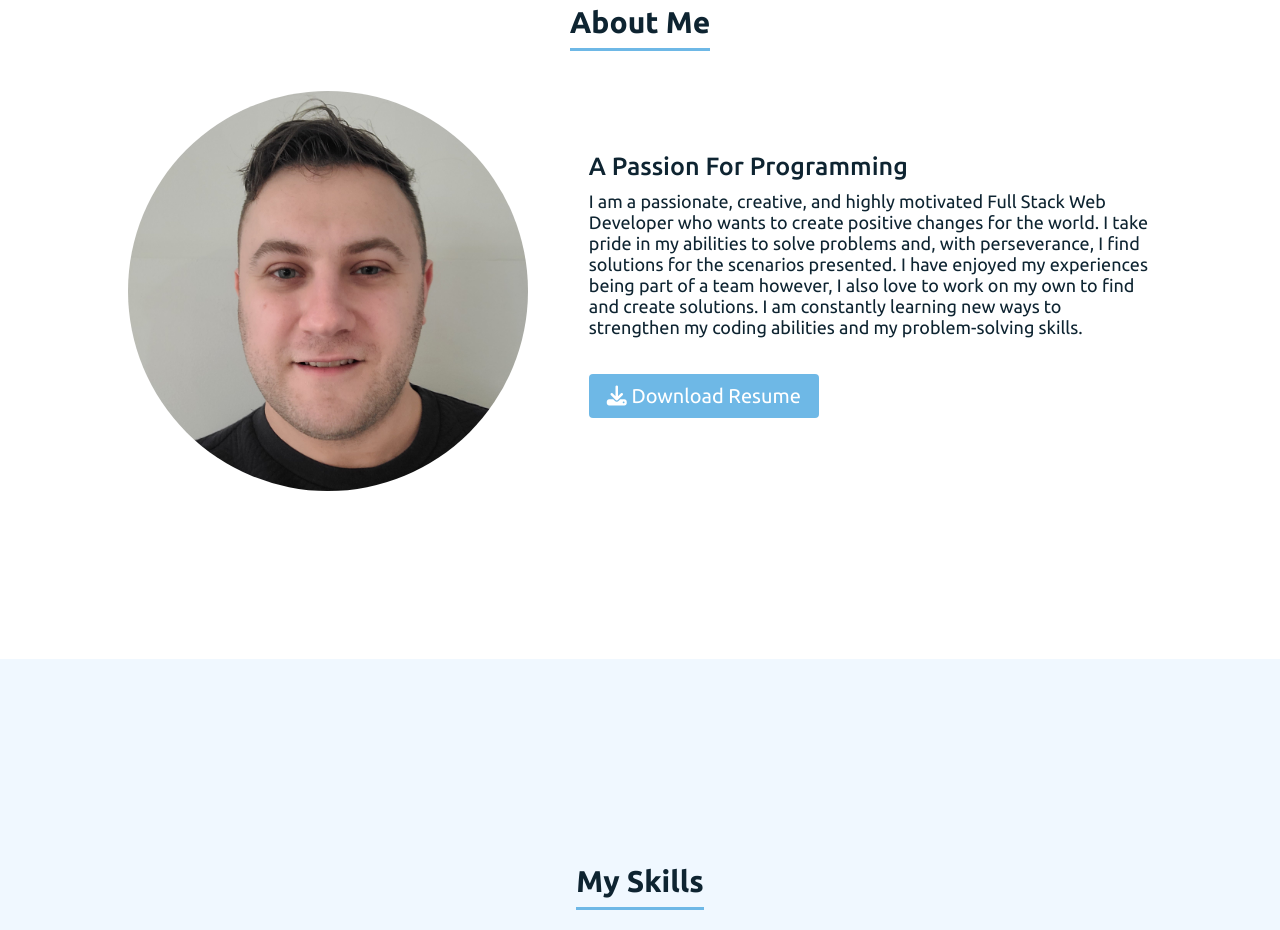
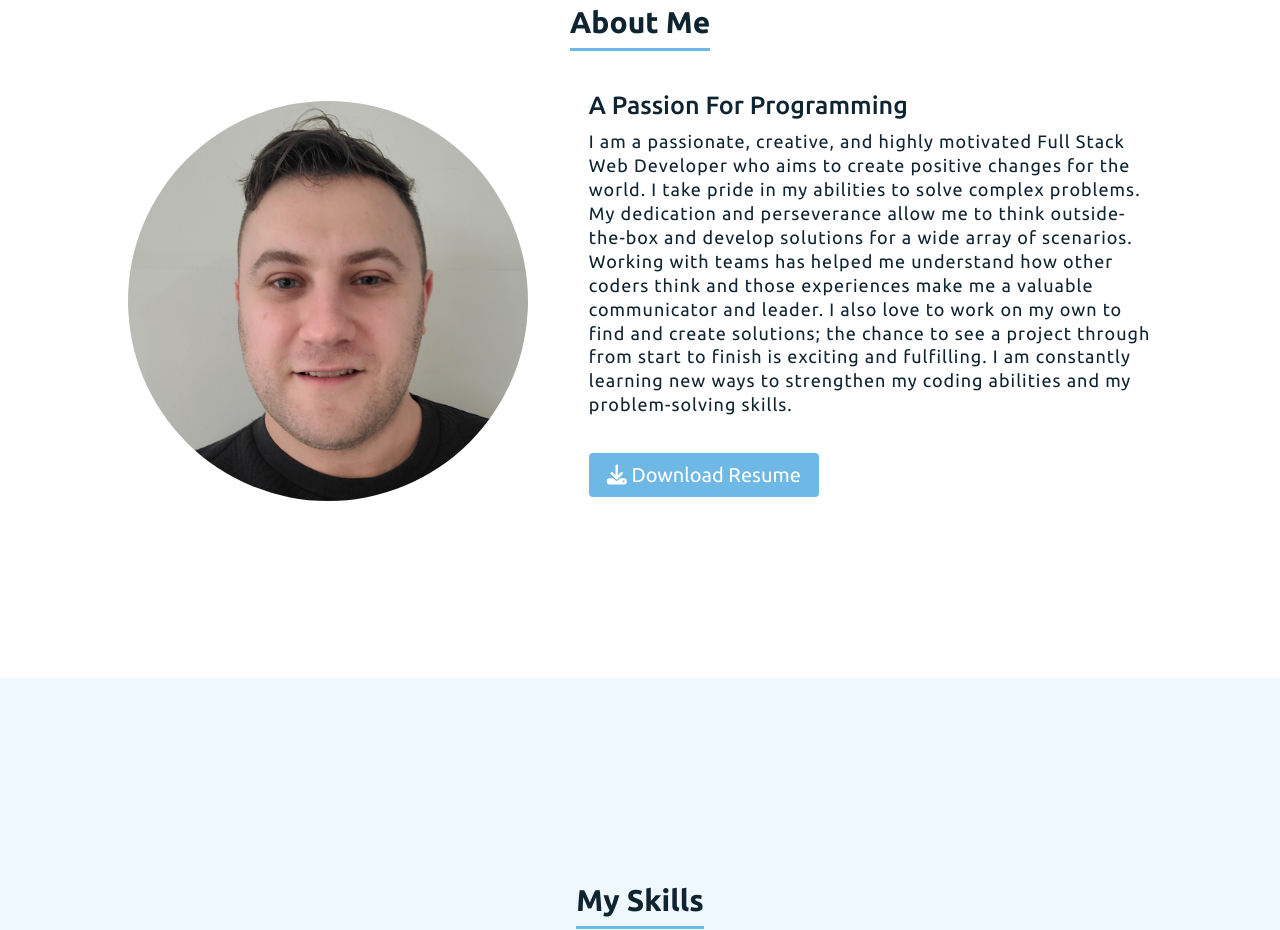
Before and after one commit to baruchoz/My-Portfolio, a plain HTML site: page index.html in a window 1280 px wide. Shown: the part 960-1890 px from the top of the page. Drawn offline with Linux system fonts and the light colour scheme; a script that the page names is missing.

Commit message:
updated about me section

```diff
--- a/index.html
+++ b/index.html
@@ -77,14 +77,14 @@
                 </div>
                 <div class="right">
                     <div class="topic">A Passion For Programming</div>
-                    <p>I am a passionate, creative, and highly motivated Full Stack Web Developer who wants to create
-                        positive changes for
-                        the world. I take pride in my abilities to solve problems and, with perseverance, I find solutions
-                        for
-                        the scenarios presented. I have enjoyed my experiences being part of a team however, I also
-                        love to work on my
-                        own to find and create solutions. I am constantly learning new ways to strengthen my coding
-                        abilities and my problem-solving skills.
+                    <p>I am a passionate, creative, and highly motivated Full Stack Web Developer who aims
+                         to create positive changes for the world. I take pride in my abilities to solve complex
+                         problems. My dedication and perseverance allow me to think outside-the-box and develop
+                         solutions for a wide array of scenarios. Working with teams has helped me understand
+                         how other coders think and those experiences make me a valuable communicator and leader.
+                         I also love to work on my own to find and create solutions; the chance to see a project
+                         through from start to finish is exciting and fulfilling. I am constantly learning new
+                         ways to strengthen my coding abilities and my problem-solving skills.
                     </p>
                     <div class="button">
                         <a href="src/images/BaruchRotbartResume.pdf" download="Baruch-Rotbart-Resume">
@@ -102,9 +102,6 @@
             <div class="title"><span>My Skills</span></div>
             <div class="skills-details">
                 <div class="text">
-                    <!--                    <div class="topic">Languages and Frameworks</div>-->
-                    <!--                    <p>Here are coding languages and frameworks I have experience with.-->
-                    <!--                    </p>-->
                     <div class="topic">Certifications</div>
                     <p class="certifications">Coding Temple Software Development BootCamp • 2021</p>
                     <p class="certifications">Responsive Web Design Essentials - HTML5 CSS3 Bootstrap • 2022</p>
--- a/src/style.css
+++ b/src/style.css
@@ -220,10 +220,12 @@ section .topic {
   font-size: 25px;
   font-weight: 500;
   margin-bottom: 10px;
+
 }
 
 .about-details .right p {
-  /*text-align: justify;*/
+  letter-spacing: 1px;
+  line-height: 1.33;
   padding-bottom: 20px;
   font-size: 18px;
 }
@@ -461,9 +463,9 @@ input[type="submit"]:hover {
 }
 
 #topBtn:hover {
-  color: #6eb8e6;
-  background-color: #ffffff;
-  border: 1px solid #6eb8e6;
+  color: #0e2431;
+  background-color: transparent;
+  border: 1px solid #0e2431;
 }
 
 /* ===================================== */
```
